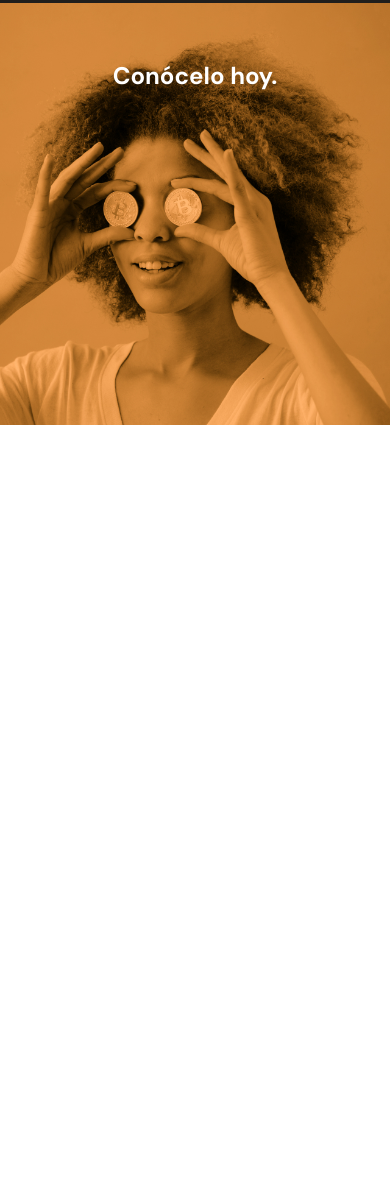
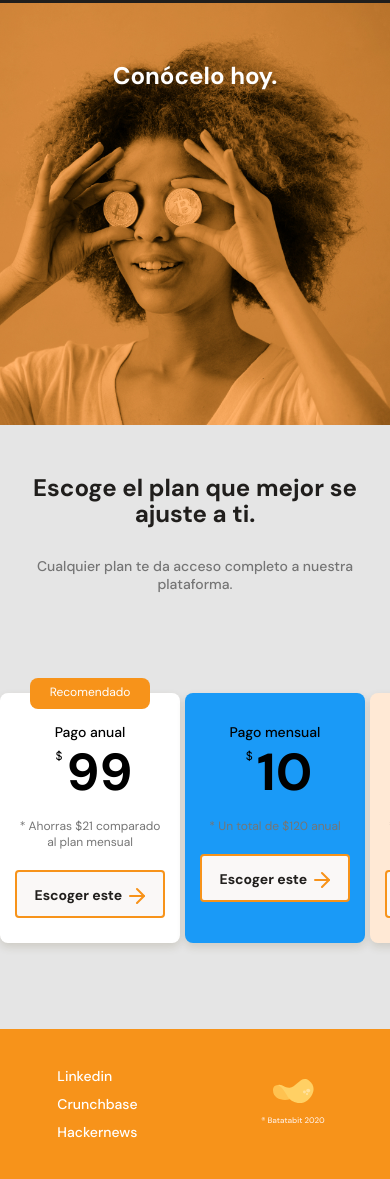
Before and after one commit to maverick-115/Batafit, a plain HTML site: page index.html in a window 390 px wide. Shown: the part 2195-3374 px from the top of the page. Before the commit the page ends 2620 px from the top, so only its background shows below. Drawn offline with Linux system fonts and the light colour scheme.

Commit message:
Finalizado sitio para Mobile

```diff
--- a/index.html
+++ b/index.html
@@ -4,7 +4,7 @@
     <meta charset="UTF-8" />
     <meta http-equiv="X-UA-Compatible" content="IE=edge" />
     <meta name="viewport" content="width=device-width, initial-scale=1.0" />
-    <title>Document Grid</title>
+    <title>Batabit</title>
     <link rel="preconnect" href="https://fonts.googleapis.com" />
     <link rel="preconnect" href="https://fonts.gstatic.com" crossorigin />
     <link
@@ -12,6 +12,7 @@
       rel="stylesheet"
     />
     <link rel="stylesheet" href="./style.css" />
+    <link rel="shortcut icon" href="./assets/icons/batata.svg" />
   </head>
   <body>
     <header>
@@ -22,7 +23,7 @@
           Batatabit te ayuda a navegar entre los diferentes precios y
           tendencias.
         </p>
-        <a href="" class="header__button"
+        <a href="#plans" class="header__button"
           >Conoce Nuestros Planes <span></span
         ></a>
       </div>
@@ -133,8 +134,53 @@
       <section class="bitcoin-img-container">
         <h2>Conócelo hoy.</h2>
       </section>
-      <section></section>
+      <section id="plans" class="main-plans-container">
+        <div class="plans__title">
+          <h2>Escoge el plan que mejor se ajuste a ti.</h2>
+          <p>Cualquier plan te da acceso completo a nuestra plataforma.</p>
+        </div>
+        <section class="plans-container__slider">
+          <article class="plans-container__card recommended__card">
+            <p class="recommended">Recomendado</p>
+            <div class="plan-info-container">
+              <h3 class="plan-card__title">Pago anual</h3>
+              <p class="plan-card__price"><span>$</span> 99</p>
+              <p class="plan-card__saving">
+                * Ahorras $21 comparado al plan mensual
+              </p>
+              <button class="plan-card__ca">Escoger este <span></span></button>
+            </div>
+          </article>
+          <article class="plans-container__card basic__card">
+            <div class="plan-info-container">
+              <h3 class="plan-card__title">Pago mensual</h3>
+              <p class="plan-card__price"><span>$</span> 10</p>
+              <p class="plan-card__saving">* Un total de $120 anual</p>
+              <button class="plan-card__ca">Escoger este <span></span></button>
+            </div>
+          </article>
+          <article class="plans-container__card duo__card">
+            <div class="plan-info-container">
+              <h3 class="plan-card__title">Plan duo anual</h3>
+              <p class="plan-card__price"><span>$</span> 150</p>
+              <p class="plan-card__saving">* Cada persona se ahorra $25</p>
+              <button class="plan-card__ca">Escoger este <span></span></button>
+            </div>
+          </article>
+        </section>
+      </section>
     </main>
-    <footer></footer>
+    <footer>
+      <section class="left">
+        <ul>
+          <li><a href="#">Linkedin</a></li>
+          <li><a href="#">Crunchbase</a></li>
+          <li><a href="#">Hackernews</a></li>
+        </ul>
+      </section>
+      <section class="rigth">
+        <img src="./assets/img/logo-footer.svg" alt="Logo de Batatabit 2020" />
+      </section>
+    </footer>
   </body>
 </html>
--- a/style.css
+++ b/style.css
@@ -26,6 +26,7 @@
 html {
   font-size: 62.5%;
   font-family: "DM Sans", sans-serif;
+  scroll-behavior: smooth;
 }
 header {
   position: relative;
@@ -44,6 +45,7 @@ header img {
   margin-top: 6rem;
   align-self: center;
 }
+
 .header__title-container {
   width: 90%;
   min-width: 28.2rem;
@@ -341,3 +343,144 @@ main {
   line-height: 2.6rem;
   color: var(--just-white);
 }
+/*Seccion Planes*/
+.main-plans-container {
+  width: 100%;
+  min-width: 32rem;
+  padding-bottom: 7rem;
+  text-align: center;
+  background-color: #e5e5e5;
+}
+.plans__title {
+  width: 90%;
+  min-width: 28.8rem;
+  height: auto;
+  margin: 0 auto;
+  margin-bottom: 5rem;
+}
+.plans__title h2 {
+  padding-top: 5rem;
+  font-size: 2.4rem;
+  font-weight: bold;
+  line-height: 2.6rem;
+  color: var(--black);
+}
+.plans__title p {
+  padding-top: 3rem;
+  font-size: 1.4rem;
+  font-weight: 500;
+  line-height: 1.8rem;
+  color: #757575;
+}
+.plans-container__slider {
+  display: flex;
+  gap: 0.5rem;
+  height: 31.6rem;
+  overflow-x: scroll;
+  overscroll-behavior-x: contain;
+  scroll-snap-type: x proximity;
+}
+.plans-container__card {
+  position: relative;
+  scroll-snap-align: center;
+  width: 70%;
+  min-width: 18rem;
+  max-width: 30rem;
+  height: 25rem;
+  margin: 5rem auto 0;
+  padding: 0 1.5rem;
+  border-radius: 0.8rem;
+  box-shadow: 0 0.4rem 0.8rem rgb(89, 73, 30, 0.16);
+}
+.recommended__card {
+  background-color: var(--just-white);
+}
+.basic__card {
+  background-color: var(--secondary-blue);
+}
+.duo__card {
+  background-color: var(--soft-orange);
+}
+.recommended {
+  position: absolute;
+  width: 12rem;
+  height: 3.1rem;
+  padding: 0.6rem;
+  left: calc(50% - 6rem);
+  top: -1.5rem;
+  font-size: 1.2rem;
+  background-color: var(--bitcoin-orange);
+  border-radius: 0.8rem;
+  color: var(--just-white);
+}
+.plan-card__title {
+  padding-top: 3rem;
+  font-size: 1.4rem;
+  font-weight: 500;
+  line-height: 1.8rem;
+  color: black;
+}
+.plan-card__price {
+  padding: 0.5rem 0;
+  font-size: 5.2rem;
+  font-weight: bold;
+  line-height: 5.3rem;
+  color: black;
+}
+.plan-card__price span {
+  font-size: 1.2rem;
+  font-weight: 300;
+  position: relative;
+  top: -3rem;
+  left: 0.8rem;
+}
+
+.plan-card__saving {
+  font-size: 1.2rem;
+  color: #757575;
+}
+.plan-card__ca {
+  width: 15rem;
+  height: 4.8rem;
+  margin-top: 2rem;
+  background-color: var(--off-white);
+  border: 0.2rem solid var(--bitcoin-orange);
+  border-radius: 0.4rem;
+  font-size: 1.4rem;
+  font-weight: bold;
+  line-height: 1.8rem;
+  color: var(--black);
+  font-family: "Dm Sans", sans-serif;
+}
+.plan-card__ca span {
+  display: inline-block;
+  width: 2rem;
+  height: 2rem;
+  background-image: url(./assets/icons/orange-right-arrow.svg);
+  vertical-align: text-bottom;
+}
+footer {
+  display: flex;
+  width: 100%;
+  height: 15rem;
+  background-color: var(--bitcoin-orange);
+}
+footer section {
+  width: 50%;
+  display: flex;
+  justify-content: center;
+  align-items: center;
+}
+footer .left ul {
+  font-size: 1.4rem;
+  font-weight: 500;
+  line-height: 1.8rem;
+  list-style: none;
+}
+.left li {
+  margin: 1rem 0;
+}
+.left a {
+  text-decoration: none;
+  color: var(--just-white);
+}
```
